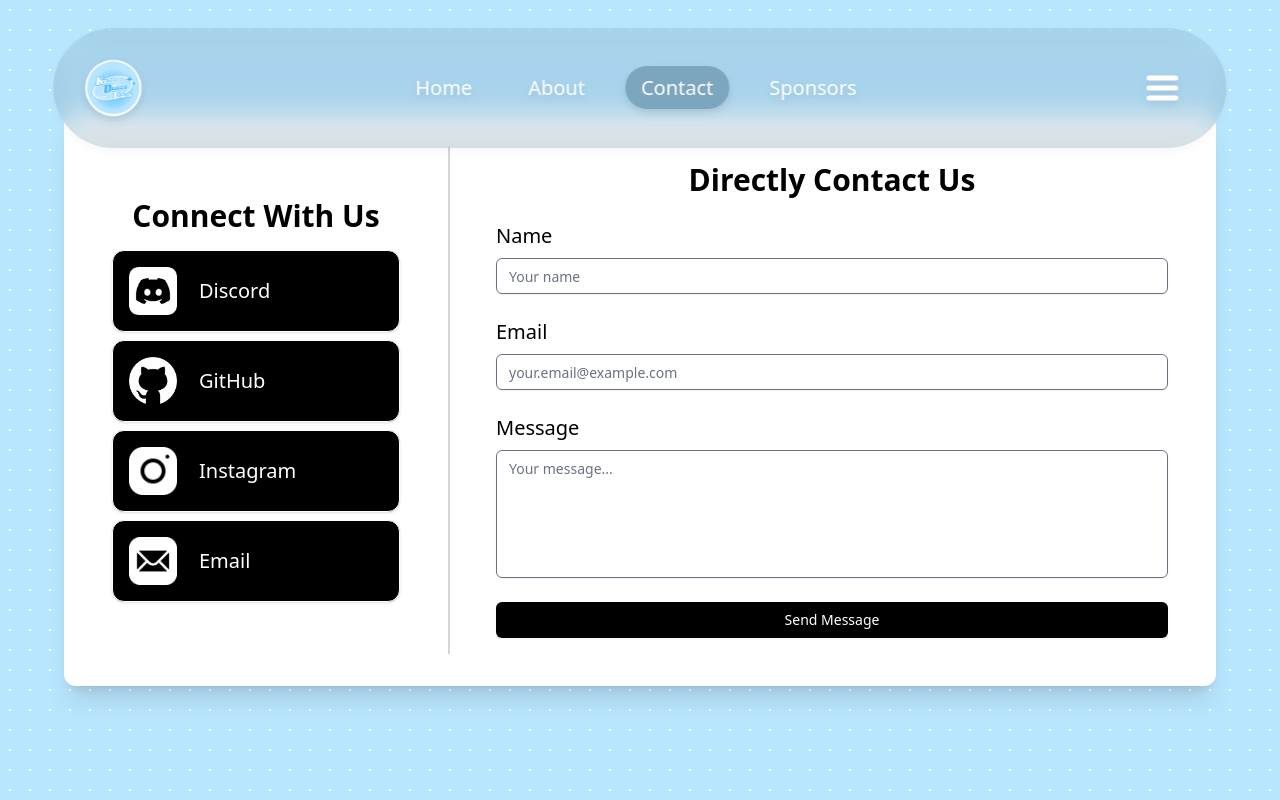
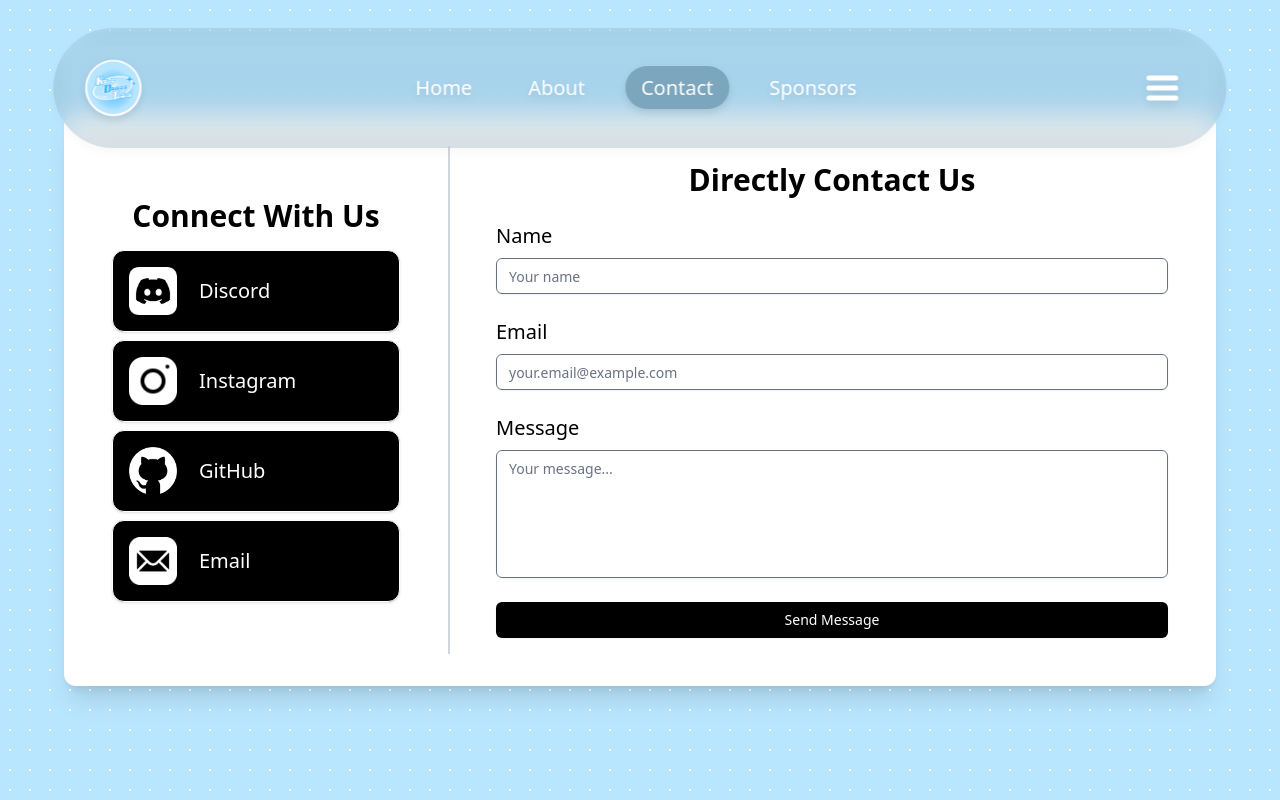
Before and after one commit to kdtsuo/vite, a React (Vite) app: page /contact in a window 1280 px wide. Built offline with nearby package versions, Linux system fonts and the light colour scheme.

Commit message:
refactor Contacts page to reorder GitHub link for improved visibility

```diff
--- a/src/pages/Contacts.tsx
+++ b/src/pages/Contacts.tsx
@@ -106,14 +106,14 @@ export default function Contacts() {
       title: "Discord",
     },
     {
+      icon: instagramlogo,
+      href: "https://www.instagram.com/kdt.suo/?theme=dark",
+      title: "Instagram",
+    },
+    {
       icon: githublogo,
       href: "https://github.com/kdtsuo/kdtsuo.github.io-vite",
       title: "GitHub",
-    },
-    {
-      icon: instagramlogo,
-      href: "https://www.instagram.com/kdt.suo/?theme=dark",
-      title: "Instagram",
     },
     {
       icon: maillogo,
```
